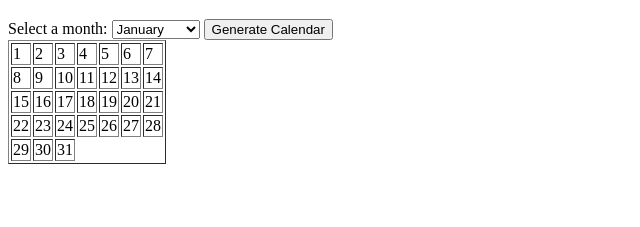
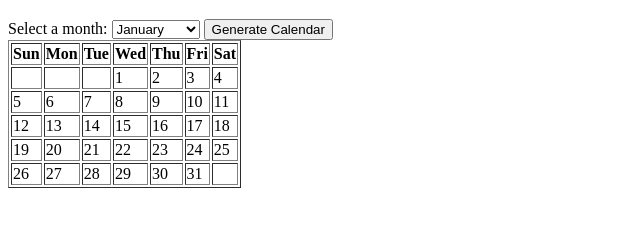
Before and after one commit to brenbil112/schedule_randomizer, a plain HTML site: page index.html in a window 1280 px wide. Both pictures are taken after a click on the button "Generate Calendar". Shown: the part 61-288 px from the top of the page, without its empty margins (0-640 px from the left). Drawn offline with Linux system fonts and the light colour scheme.

Commit message:
updating script

```diff
--- a/index.html
+++ b/index.html
@@ -25,6 +25,39 @@
     <button onclick="generateCalendar()">Generate Calendar</button>
     <div id="calendar"></div>
 
-<script src="script.js"></script>
+<script>
+function generateCalendar() {
+    const monthSelect = document.getElementById('month');
+    const month = parseInt(monthSelect.value);
+    const year = 2025;
+    const calendarDiv = document.getElementById('calendar');
+    calendarDiv.innerHTML = '';
+
+    const date = new Date(year, month - 1, 1);
+    const daysInMonth = new Date(year, month, 0).getDate();
+
+    let table = '<table border="1"><tr><th>Sun</th><th>Mon</th><th>Tue</th><th>Wed</th><th>Thu</th><th>Fri</th><th>Sat</th></tr><tr>';
+
+    for (let i = 0; i < date.getDay(); i++) {
+        table += '<td></td>';
+    }
+
+    for (let day = 1; day <= daysInMonth; day++) {
+        if (date.getDay() === 0 && day !== 1) {
+            table += '</tr><tr>';
+        }
+        table += `<td>${day}</td>`;
+        date.setDate(date.getDate() + 1);
+    }
+
+    while (date.getDay() !== 0) {
+        table += '<td></td>';
+        date.setDate(date.getDate() + 1);
+    }
+
+    table += '</tr></table>';
+    calendarDiv.innerHTML = table;
+}
+</script>
 </body>
 </html>
```
